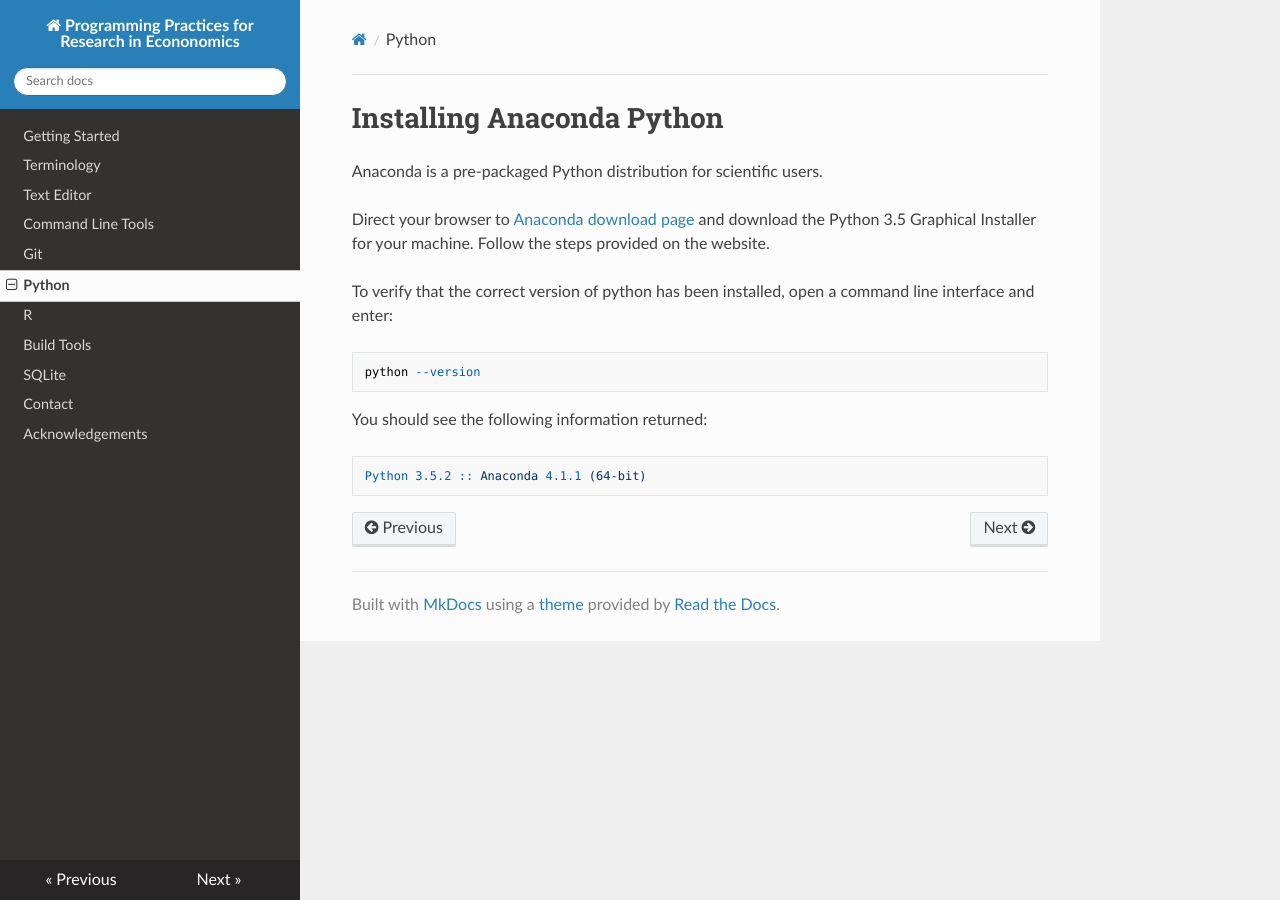
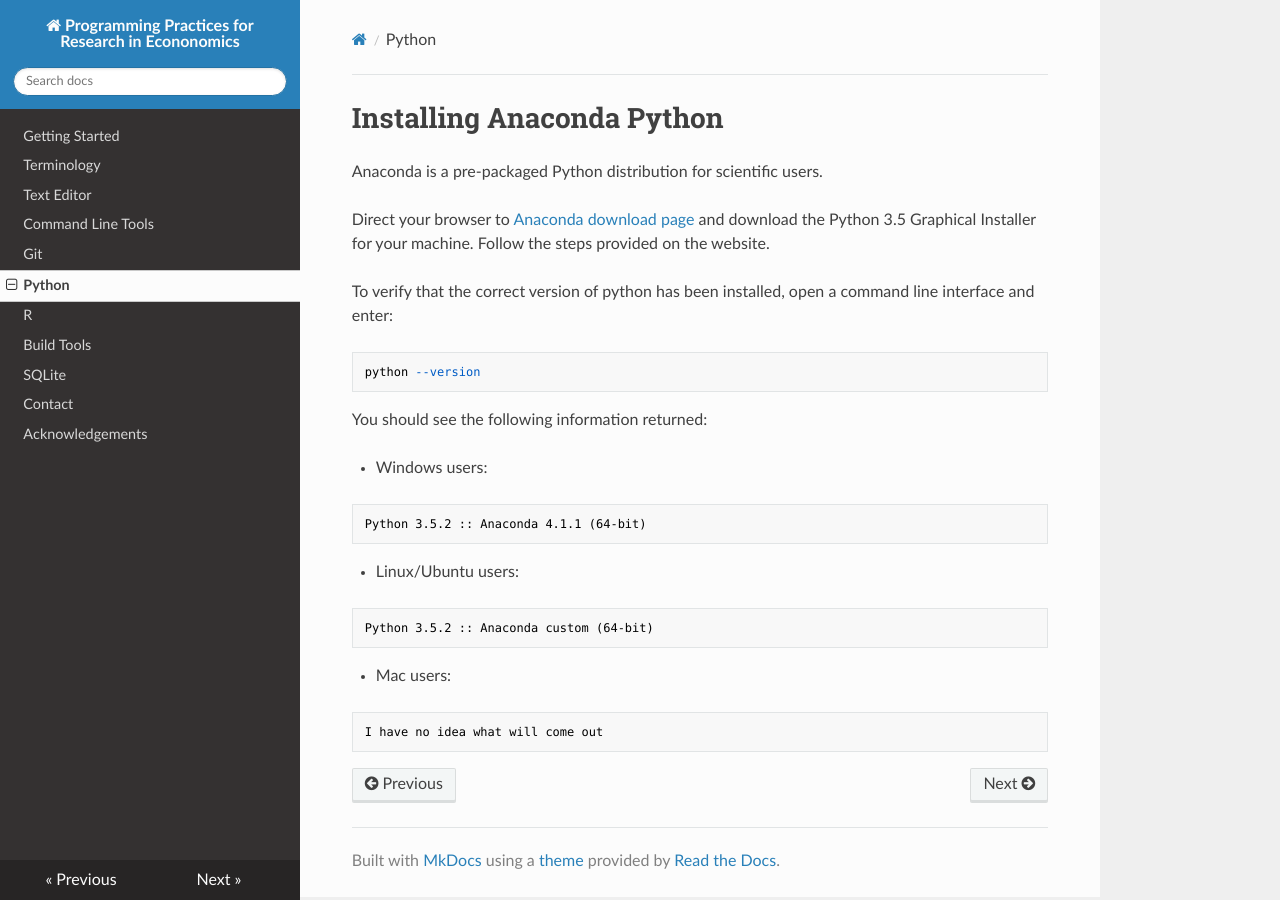
Before and after one commit to pp4rs/DEPRECATED-installation-guide, an MkDocs documentation site: the page built from docs/python.md, in a window 1280 px wide. Built offline with MkDocs 1.6.1, drawn with Linux system fonts in a browser that asks for light colours; nearby versions of some CDN libraries; old or Windows-style settings are respelled for this version of MkDocs.

Commit message:
updated python verification step with OS specific output

````diff
--- a/docs/python.md
+++ b/docs/python.md
@@ -11,4 +11,15 @@ To verify that the correct version of python has been installed, open a command
 
 You should see the following information returned:
 
-    Python 3.5.2 :: Anaconda 4.1.1 (64-bit)
+* Windows users:
+```bash
+Python 3.5.2 :: Anaconda 4.1.1 (64-bit)
+```
+* Linux/Ubuntu users:
+```bash
+Python 3.5.2 :: Anaconda custom (64-bit)
+```
+* Mac users:
+```bash
+I have no idea what will come out
+```
````
